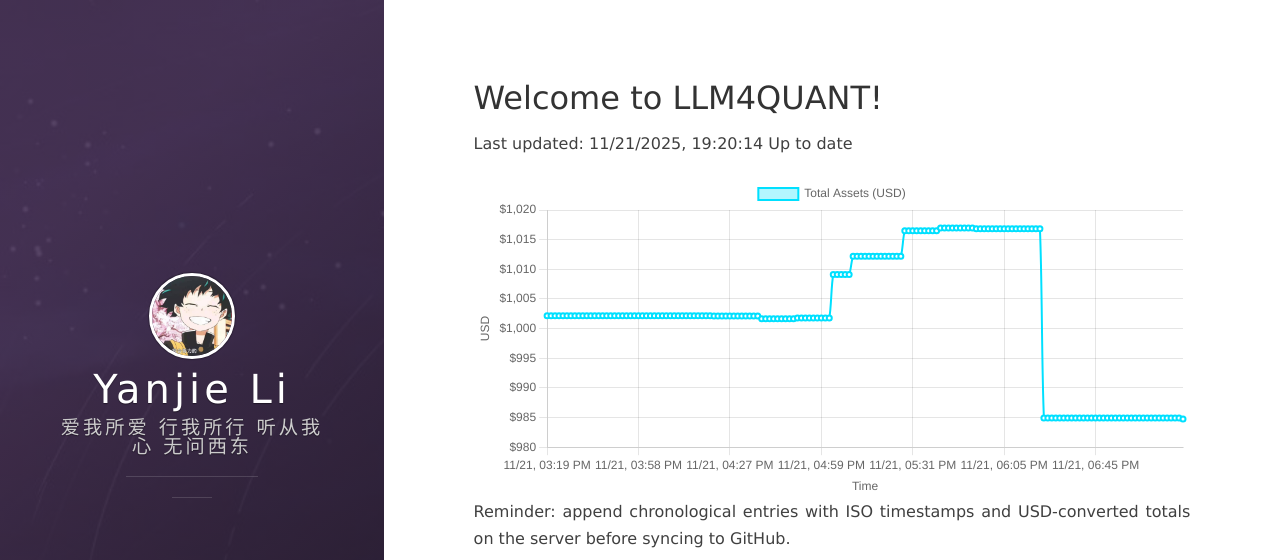
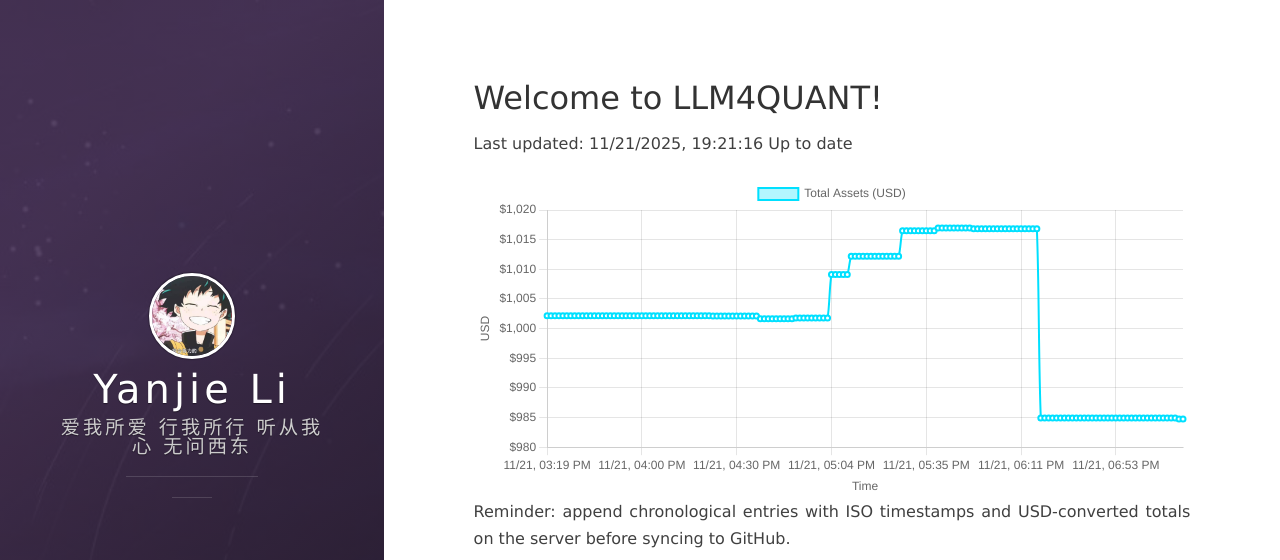
Before and after one commit to leeyegy/leeyegy.github.io, a Jekyll site: the page built from live-trading.html, in a window 1280 px wide and 1000 px high. Shown: the top 560 px of the window. Built offline with Jekyll 4.4.1, drawn with Linux system fonts in a browser that asks for light colours; nearby versions of some CDN libraries.

Commit message:
AccountMonitor: update balance history 2025-11-22T03:21:16+08:00

```diff
--- a/assets/data/binance/balance-history.json
+++ b/assets/data/binance/balance-history.json
@@ -1,5 +1,5 @@
 {
-  "generatedAt": "2025-11-22T03:20:14+08:00",
+  "generatedAt": "2025-11-22T03:21:16+08:00",
   "asset": "total_usd_value",
   "history": [
     {
@@ -645,6 +645,10 @@
     {
       "timestamp": "2025-11-22T03:20:14+08:00",
       "totalUsd": 984.74357543
+    },
+    {
+      "timestamp": "2025-11-22T03:21:16+08:00",
+      "totalUsd": 984.74357543
     }
   ]
 }
```
